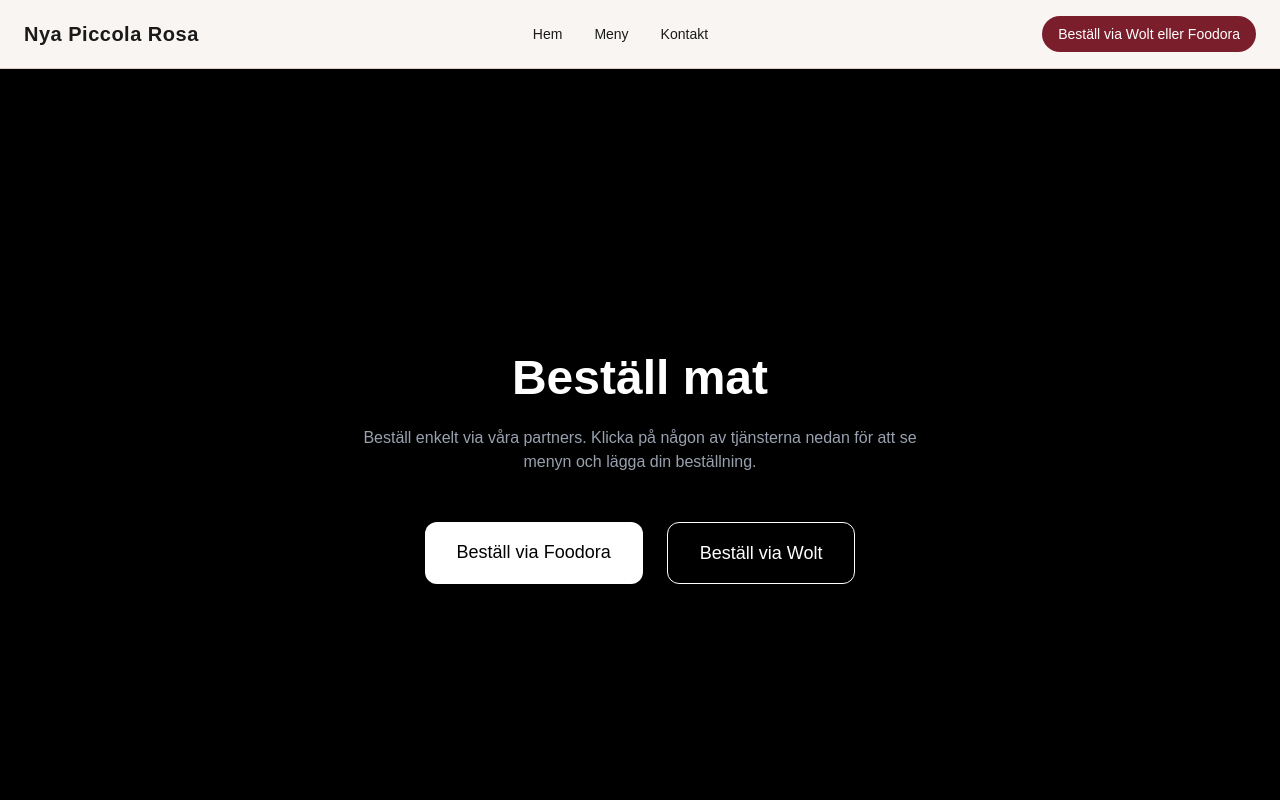
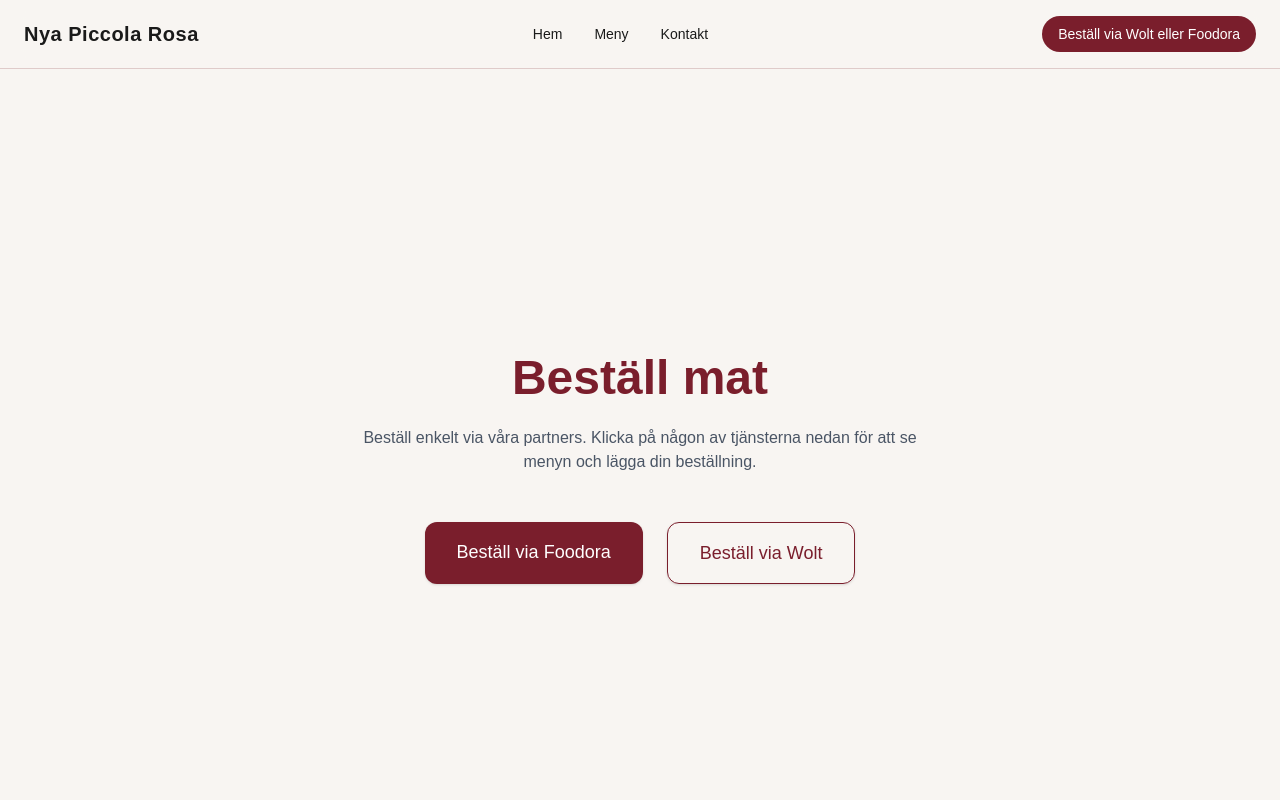
Before and after one commit to OggyOggelito/piccola-rosa-website, a Next.js app: page /bestall in a window 1280 px wide. Shown: the top 800 px of the page. Built offline with nearby package versions, Linux system fonts and the light colour scheme.

Commit message:
Design changes to hero, order and contact

```diff
--- a/src/app/bestall/page.jsx
+++ b/src/app/bestall/page.jsx
@@ -1,14 +1,12 @@
-
-
 export default function BestallPage() {
   return (
-    <div className="min-h-screen bg-black text-white flex flex-col items-center justify-center px-6 py-20">
+    <div className="min-h-screen bg-[#F8F5F2] text-black flex flex-col items-center justify-center px-6 py-20">
 
-      <h1 className="text-4xl md:text-5xl font-semibold mb-6 text-center">
+      <h1 className="text-4xl md:text-5xl font-semibold mb-6 text-center text-[#7A1E2C]">
         Beställ mat
       </h1>
 
-      <p className="text-gray-400 text-center max-w-xl mb-12">
+      <p className="text-gray-600 text-center max-w-xl mb-12">
         Beställ enkelt via våra partners. Klicka på någon av tjänsterna nedan för att se menyn och lägga din beställning.
       </p>
 
@@ -19,7 +17,7 @@ export default function BestallPage() {
           href="https://www.foodora.se/restaurant/faij/nya-piccola-rosa"
           target="_blank"
           rel="noopener noreferrer"
-          className="bg-white text-black px-8 py-4 rounded-xl text-lg font-medium hover:bg-gray-200 transition text-center"
+          className="bg-[#7A1E2C] text-white px-8 py-4 rounded-xl text-lg font-medium hover:bg-[#5c1622] transition text-center shadow-sm"
         >
           Beställ via Foodora
         </a>
@@ -29,7 +27,7 @@ export default function BestallPage() {
           href="https://wolt.com/sv/swe/stockholm/restaurant/nya-piccola-ros?srsltid=AfmBOop-P1_ySibQGmtbdiydmG4p_lmcnnecgBPQXrwVkGboNPpQK4cH"
           target="_blank"
           rel="noopener noreferrer"
-          className="border border-white px-8 py-4 rounded-xl text-lg font-medium hover:bg-white hover:text-black transition text-center"
+          className="border border-[#7A1E2C] text-[#7A1E2C] px-8 py-4 rounded-xl text-lg font-medium hover:bg-[#7A1E2C] hover:text-white transition text-center shadow-sm"
         >
           Beställ via Wolt
         </a>
--- a/src/app/components/Hero.tsx
+++ b/src/app/components/Hero.tsx
@@ -8,7 +8,7 @@ export default function Hero() {
       <div className="absolute inset-0 bg-linear-to-b from-[#7A1E2C]/80 via-[#7A1E2C]/50 to-[#7A1E2C]/80 z-10" />
 
       <div className="relative z-20 max-w-3xl">
-        <h1 className="text-4xl md:text-6xl font-semibold tracking-wide mb-6 leading-tight">
+        <h1 className="text-4xl md:text-6xl font-semibold tracking-wide mb-6 leading-tight text-white">
           Upplev äkta italiensk matkultur
         </h1>
 
@@ -35,7 +35,7 @@ export default function Hero() {
 
         {/* Reviews */}
         <div className="mt-16 overflow-hidden">
-          <div className="flex gap-6 animate-scroll">
+          <div className="flex gap-6 animate-[scroll_25s_linear_infinite]">
 
             <div className="min-w-[320px] max-w-[320px] bg-white/5 border border-white/10 rounded-xl p-5 text-left shrink-0 hover:bg-white/10 transition duration-300">
               <p className="text-yellow-400 mb-2">★★★★★</p>
--- a/src/app/contact/page.tsx
+++ b/src/app/contact/page.tsx
@@ -1,9 +1,9 @@
 export default function ContactPage() {
   return (
-    <main className="min-h-screen px-6 py-16 max-w-3xl mx-auto">
-      <h1 className="text-4xl md:text-5xl font-bold mb-10">Kontakt</h1>
+    <main className="min-h-screen px-6 py-16 max-w-3xl mx-auto bg-[#F8F5F2]">
+      <h1 className="text-4xl md:text-5xl font-semibold mb-10 text-[#7A1E2C]">Kontakt</h1>
 
-      <div className="space-y-6 text-lg">
+      <div className="space-y-6 text-lg bg-white border border-[#7A1E2C]/20 rounded-xl p-6 shadow-sm">
         <p>
           <strong>Adress:</strong> Fyrspannsgatan 171, Hässelby Strand
         </p>
@@ -18,7 +18,7 @@ export default function ContactPage() {
 
         <div>
           <strong>Öppettider:</strong>
-          <ul className="mt-2 space-y-1 text-gray-300">
+          <ul className="mt-2 space-y-1 text-gray-600">
             <li>Måndag – Torsdag: 10:00 – 22:00</li>
             <li>Fredag: 10:00 – 23:00</li>
             <li>Lördag: 11:00 – 23:00</li>
```
